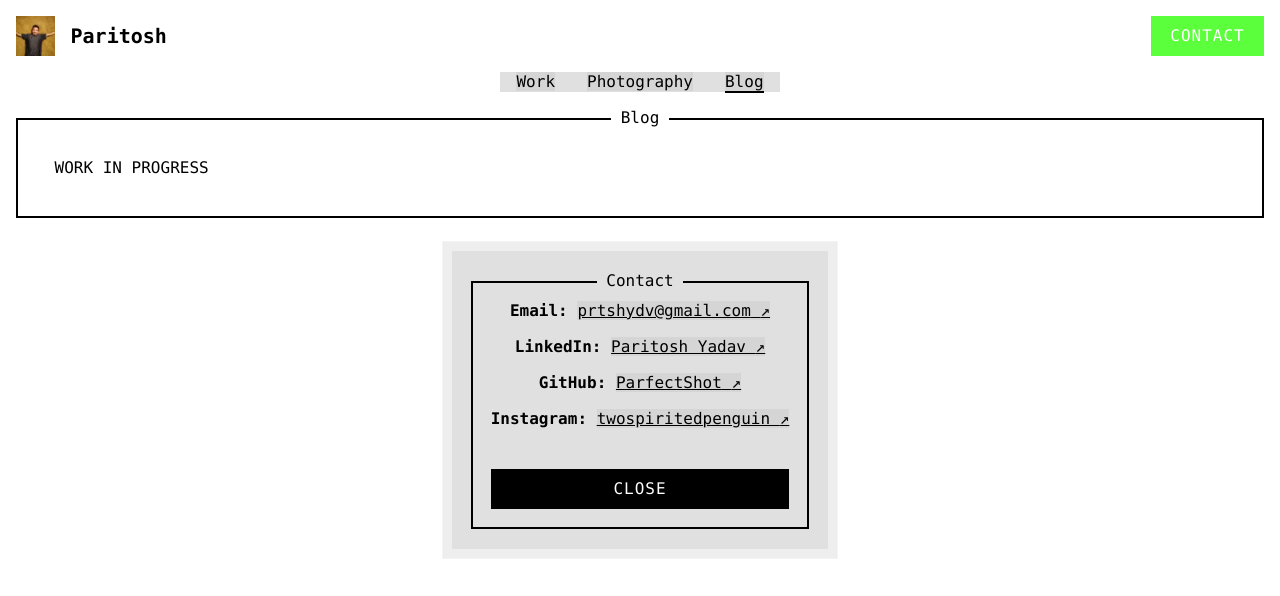
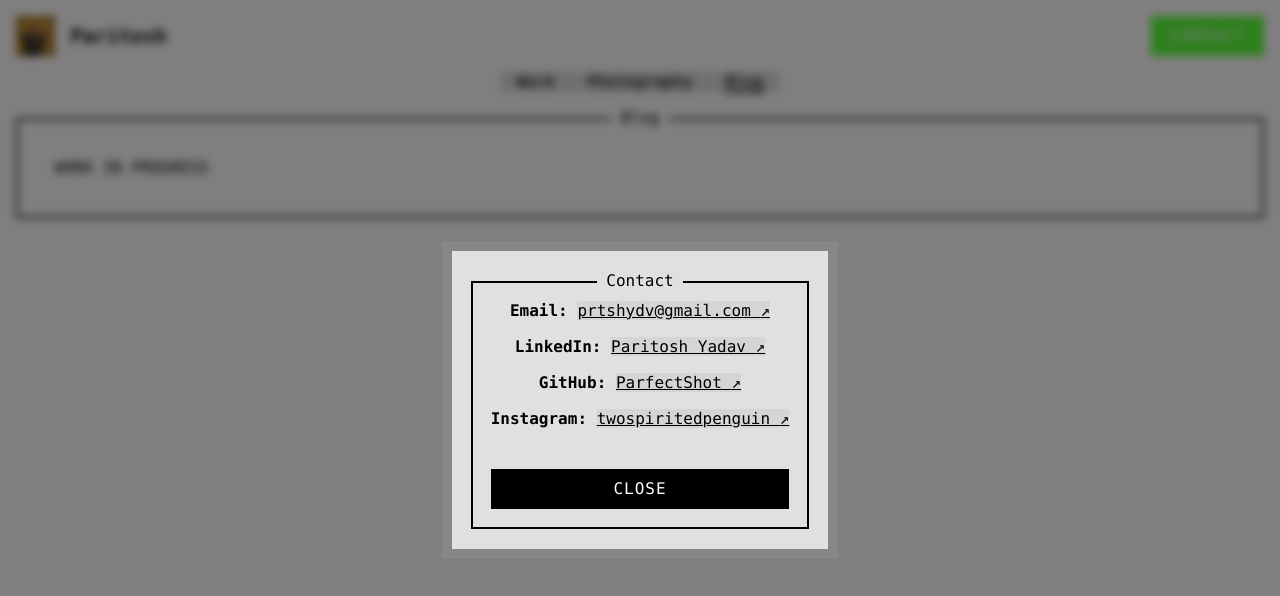
Before and after one commit to ParfectShot/paritosh-yadav, a Next.js app: page /blog in a window 1280 px wide. Both pictures are taken after a click on the button "CONTACT". Shown: the top 596 px of the page. Built offline with nearby package versions, Linux system fonts and the light colour scheme; a web font is replaced by a local one.

Commit message:
contact modal updated | backdrop added

```diff
--- a/app/layout.tsx
+++ b/app/layout.tsx
@@ -40,7 +40,7 @@ export default function RootLayout({ children }: { children: React.ReactNode })
     <html lang="en-us">
       <body className="theme-light">
         <Providers>
-          <div className="sticky top-0 z-50 backdrop-blur-sm">
+          <div className="sticky top-0 z-10 backdrop-blur-sm">
             <div className="flex justify-between items-center p-4">
               <div className="flex items-center justify-center gap-4">
                 <Avatar src={MainLogo.src} href="./" />
--- a/components/ModalStack.module.scss
+++ b/components/ModalStack.module.scss
@@ -1,3 +1,23 @@
+@keyframes backdropFadeIn {
+  from {
+    opacity: 0;
+  }
+  to {
+    opacity: 1;
+  }
+}
+
+.backdrop {
+  animation: backdropFadeIn 0.2s ease-out;
+  background: rgba(0, 0, 0, 0.5);
+  position: fixed;
+  top: 0;
+  inset: 0;
+  z-index: 9;
+  height: 100vh;
+  backdrop-filter: blur(4px);
+}
+
 .root {
   align-items: center;
   bottom: 0;
--- a/components/ModalStack.tsx
+++ b/components/ModalStack.tsx
@@ -9,7 +9,7 @@ import { useModals } from '@components/page/ModalContext';
 interface ModalStackProps {}
 
 const ModalStack: React.FC<ModalStackProps> = () => {
-  const { modalStack } = useModals();
+  const { modalStack, close } = useModals();
 
   const totalModals = modalStack.length;
 
@@ -23,6 +23,8 @@ const ModalStack: React.FC<ModalStackProps> = () => {
         const blur = offsetFromLast * 1.1;
 
         return (
+          <>
+          <div className={styles.backdrop} onClick={() => close()} />
           <div
             key={key}
             className={styles.item}
@@ -34,6 +36,8 @@ const ModalStack: React.FC<ModalStackProps> = () => {
           >
             <ModalComponent {...props} />
           </div>
+    </>
+
         );
       })}
     </div>
```
